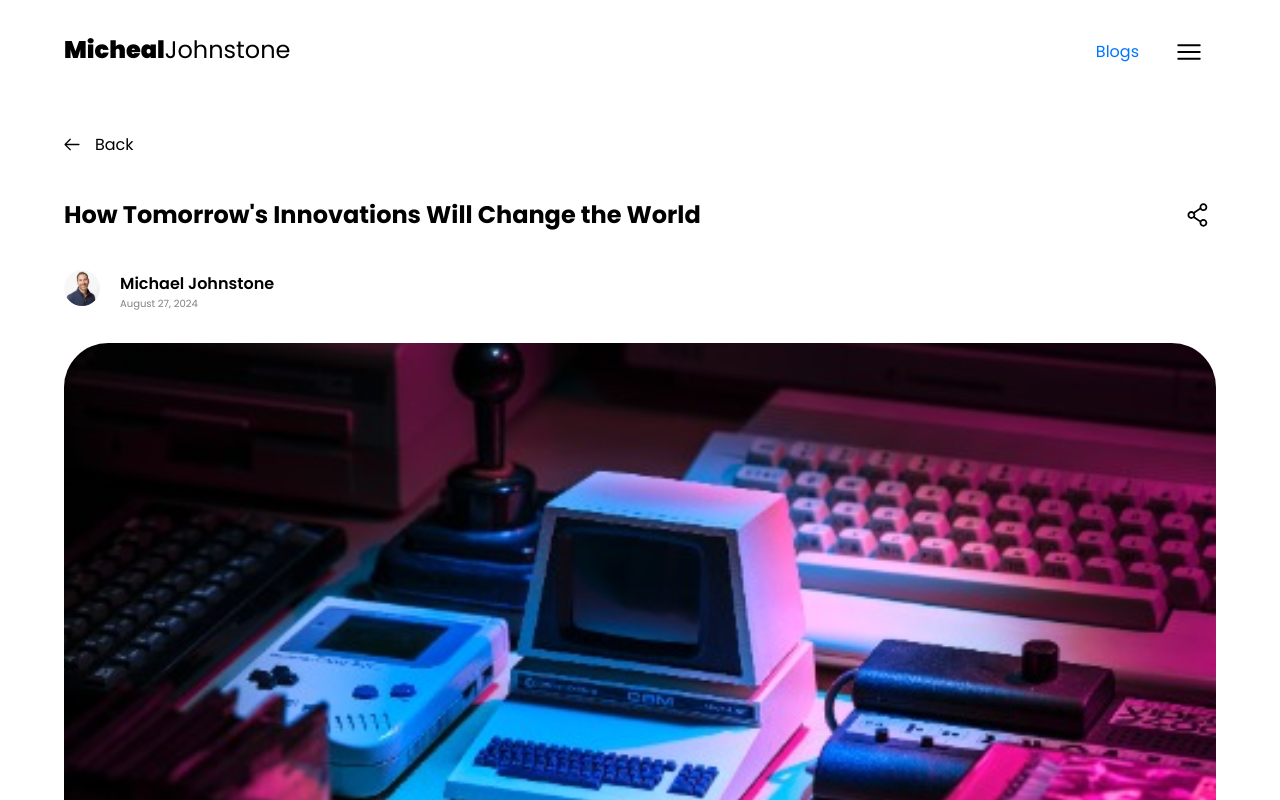
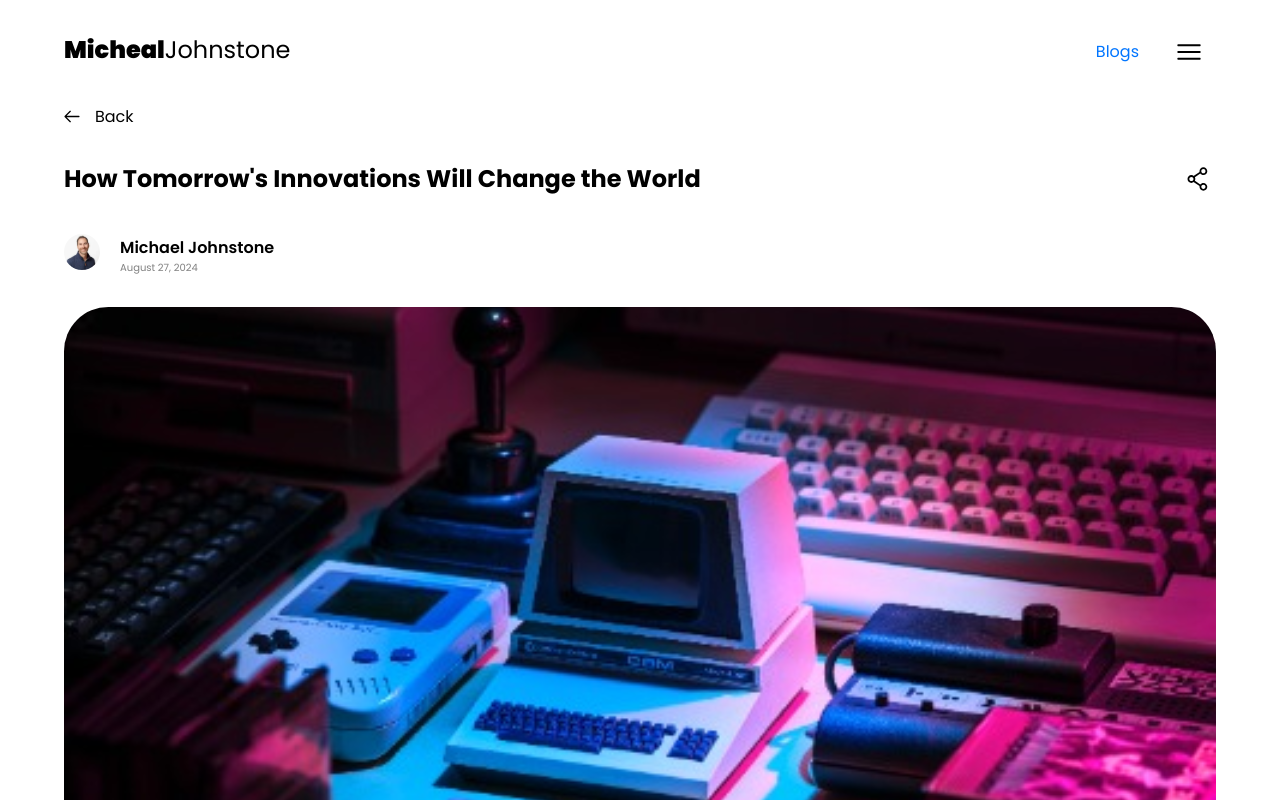
Before and after one commit to Talha-542/blog_MJ, a React (Create React App) app: page /post/1 in a window 1280 px wide. Shown: the top 800 px of the page. Built offline with nearby package versions, Linux system fonts and the light colour scheme.

Commit message:
back button glitch (fixed)

```diff
--- a/src/Pages/AllCategories/AllCategories.js
+++ b/src/Pages/AllCategories/AllCategories.js
@@ -1,22 +1,18 @@
-import React,{ useContext } from 'react'
-import { Link } from 'react-router-dom'
-import styles  from './AllCategories.module.css'
-import { StoreContext } from "../../store"
-import article_count_logo from "../../assets/article_count_logo.svg"
+import React, { useContext } from "react";
+import { Link } from "react-router-dom";
+import styles from "./AllCategories.module.css";
+import { StoreContext } from "../../store";
+import article_count_logo from "../../assets/article_count_logo.svg";
 
 export default function AllCategories() {
-  const { Allcategory_list } = useContext(StoreContext)
+  const { Allcategory_list } = useContext(StoreContext);
   return (
     <div>
       <div className={styles.header}>
-      <div className={styles.backContainer}>
         <Link to="/" className={styles.back}>
           Back
         </Link>
-      </div>
-      <div className={styles.title}>
-      Categories
-      </div>
+        <div className={styles.title}>Categories</div>
       </div>
 
       <div className={styles.postcontainer}>
@@ -44,6 +40,5 @@ export default function AllCategories() {
         </div>
       </div>
     </div>
-)
-
+  );
 }
--- a/src/Pages/AllCategories/AllCategories.module.css
+++ b/src/Pages/AllCategories/AllCategories.module.css
@@ -1,13 +1,9 @@
-.backContainer {
-  margin-top: 60px;
-  margin-bottom: 40px;
-  max-width: 7%;
-}
 .back {
   display: flex;
   align-items: center;
   text-decoration: none;
   color: black;
+  max-width: 30%;
 }
 .back:hover {
   color: black;
@@ -25,6 +21,7 @@
   font-size: 16px;
   font-weight: 700;
   line-height: 24px;
+  margin-top: 40px;
 }
 .postcontainer {
   max-width: 1200px;
--- a/src/Pages/Single Post Page/SinglePostPage.js
+++ b/src/Pages/Single Post Page/SinglePostPage.js
@@ -35,11 +35,9 @@ export default function SinglePostPage() {
   return (
     <>
       <div className={styles.header}>
-        <div className={styles.backContainer}>
-          <Link to="/" className={styles.back}>
-            Back
-          </Link>
-        </div>
+        <Link to="/" className={styles.back}>
+          Back
+        </Link>
       </div>
 
       <div className={styles.postTitle}>
@@ -47,7 +45,7 @@ export default function SinglePostPage() {
           <h1 className={styles.title}>{post.title}</h1>
         </div>
         <div className={styles.share}>
-          < img src={share} alt="Share" />
+          <img src={share} alt="Share" />
         </div>
       </div>
 
@@ -100,9 +98,7 @@ export default function SinglePostPage() {
 
       <div className={styles.commentsSection}>
         <h1 className={styles.comments}>Leave a comment</h1>
-        <form
-          onSubmit={commentSubmission}
-        >
+        <form onSubmit={commentSubmission}>
           <input
             type="text"
             placeholder="Name"
--- a/src/Pages/Single Post Page/SinglePostPage.module.css
+++ b/src/Pages/Single Post Page/SinglePostPage.module.css
@@ -1,16 +1,13 @@
 .header {
     margin-bottom: 2em;
 }
-.backContainer {
-  margin-top: 60px;
-  margin-bottom: 40px;
-  max-width: 7%;
-}
+
 .back {
   display: flex;
   align-items: center;
   text-decoration: none;
   color: black;
+  max-width: 30%;
 }
 .back:hover {
   color: black;
```
Lines whose indentation alone changed are shown as unchanged.
